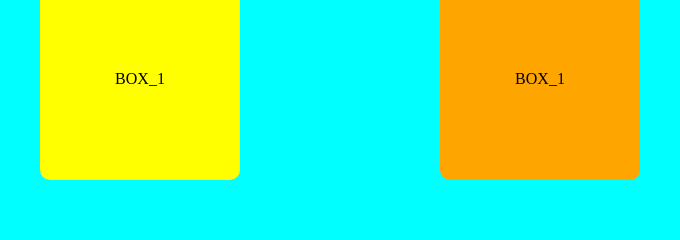
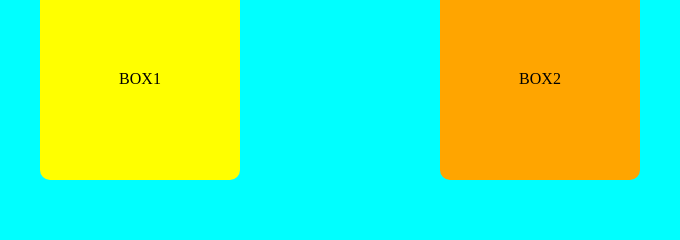
Before and after one commit to pepe1125/IKT_PROJEKT_9, a plain HTML site: page div_gyak/index.html in a window 1280 px wide. Shown: the part 130-370 px from the top of the page, 300-980 px from the left. Drawn offline with Linux system fonts and the light colour scheme.

Commit message:
Box error bugfix

```diff
--- a/div_gyak/index.html
+++ b/div_gyak/index.html
@@ -14,10 +14,10 @@
     <div class="content">
         <h1>Ez egy DIV dobozolás bemutató oldal. :)</h1>
         <div class="box1">
-            <p id="center">BOX_1</p>
+            <p id="center">BOX1</p>
         </div>
         <div class="box2">
-            <p id="center">BOX_1</p>
+            <p id="center">BOX2</p>
         </div>
     </div>
 
```
